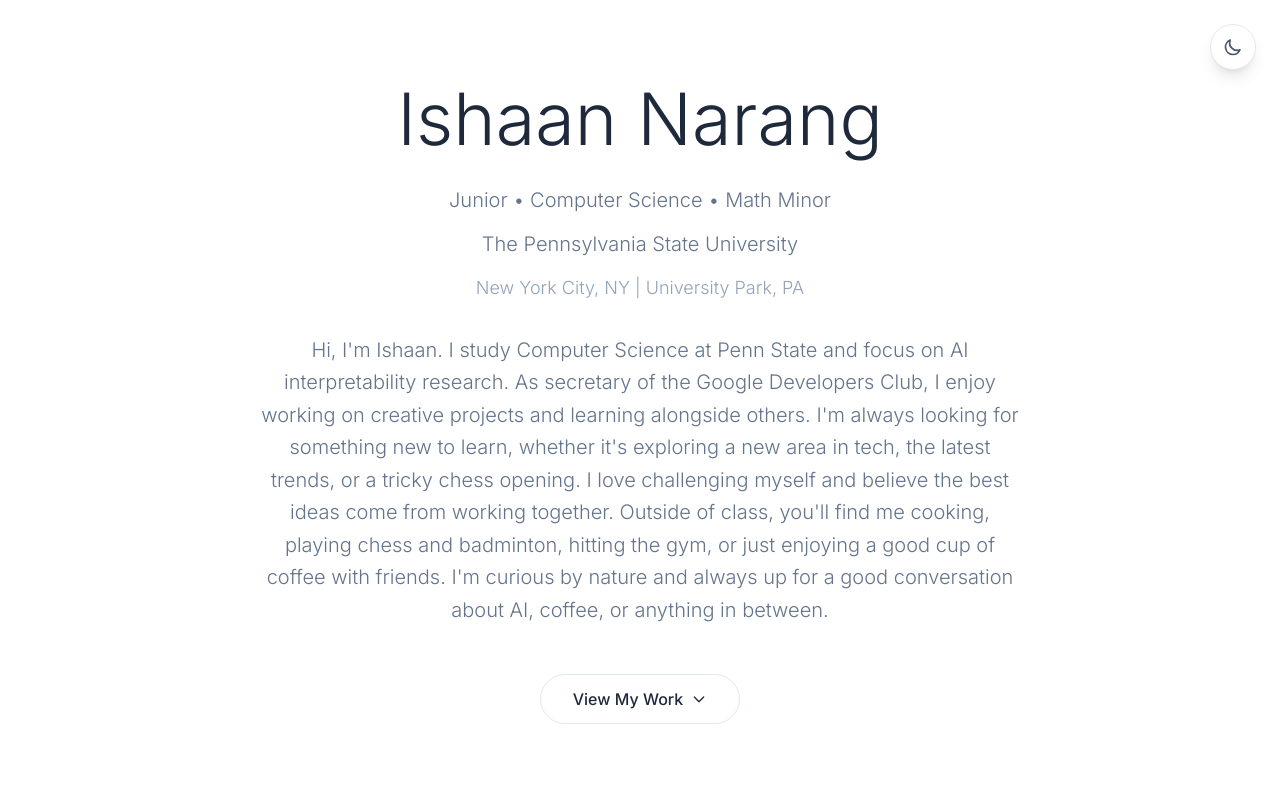
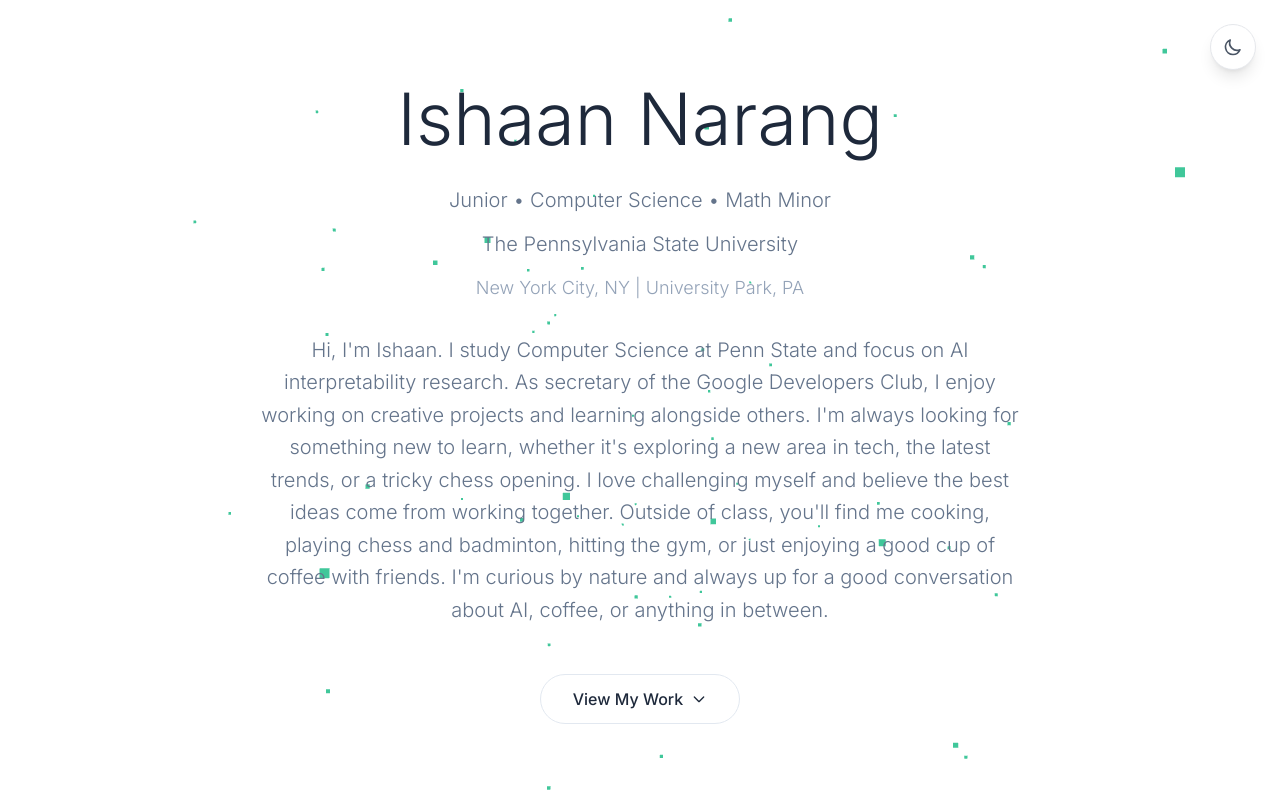
Before and after one commit to Ishaannarang22/portfolio-site, a Next.js app: page / in a window 1280 px wide. Shown: the top 800 px of the page. Built offline with nearby package versions, Linux system fonts and the light colour scheme.

Commit message:
particles

```diff
--- a/components/FloatingParticles.tsx
+++ b/components/FloatingParticles.tsx
@@ -31,10 +31,10 @@ export default function FloatingParticles() {
     particles.setAttribute('position', new THREE.BufferAttribute(positions, 3));
 
     const particleMaterial = new THREE.PointsMaterial({
-      color: 0x94a3b8,
-      size: 0.02,
+      color: 0x10b981,
+      size: 0.05,
       transparent: true,
-      opacity: 0.6,
+      opacity: 0.8,
     });
 
     const particleSystem = new THREE.Points(particles, particleMaterial);
@@ -76,8 +76,8 @@ export default function FloatingParticles() {
   return (
     <div
       ref={mountRef}
-      className="fixed inset-0 pointer-events-none z-0"
-      style={{ zIndex: -1 }}
+      className="absolute inset-0 pointer-events-none"
+      style={{ zIndex: 1 }}
     />
   );
 }
--- a/components/Hero.tsx
+++ b/components/Hero.tsx
@@ -22,7 +22,7 @@ export default function Hero({ name, bio, location, year, university, major, min
       style={{ backgroundColor: colors.background }}
     >
       <FloatingParticles />
-      <div className="relative z-10 max-w-4xl mx-auto text-center">
+      <div className="relative max-w-4xl mx-auto text-center" style={{ zIndex: 10 }}>
         <h1
           className="text-4xl sm:text-6xl lg:text-7xl font-light mb-6"
           style={{ color: colors.textPrimary }}
```
